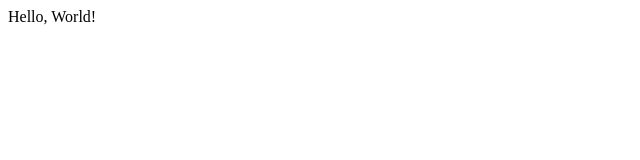
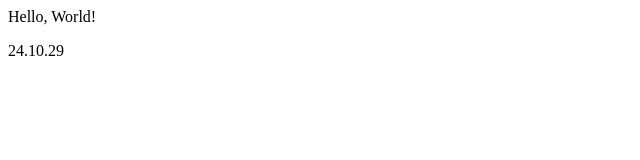
Before and after one commit to ered1228/ered1228.github.io, a plain HTML site: page index.html in a window 1280 px wide. Shown: the full height of the page, 0-640 px from the left. Drawn offline with Linux system fonts and the light colour scheme.

Commit message:
Update index.html

```diff
--- a/index.html
+++ b/index.html
@@ -1 +1,2 @@
 <p> Hello, World! </p>
+<p> 24.10.29 </p>
```
